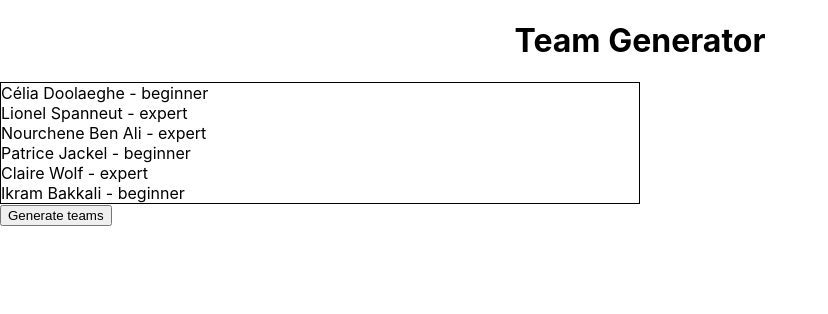
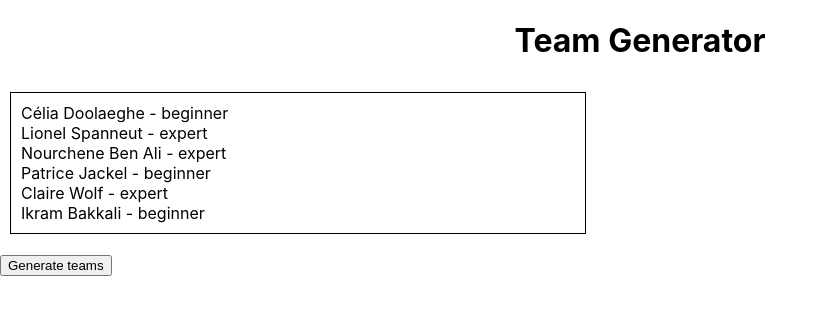
Before and after one commit to CeliaDoolaeghe/team-generator, a React (Create React App) app: page / in a window 1280 px wide. Shown: the top 314 px of the page, without its empty margins (0-828 px from the left). Built offline with nearby package versions, Linux system fonts and the light colour scheme.

Commit message:
display teams better

```diff
--- a/src/App.js
+++ b/src/App.js
@@ -21,15 +21,17 @@ class App extends Component {
         <h1>Team Generator</h1>
         <div className="column">
           <SportsmenList sportsmen={sportsmen}/>
+        </div>
+        <div className="column">
+          {this.state.teams.team1 && <SportsmenList sportsmen={this.state.teams.team1}/>}
+          {this.state.teams.team2 && <SportsmenList sportsmen={this.state.teams.team2}/>}
+        </div>
+        <div>
           <button onClick={() => {
             this.setState({ teams: generateTeams(sportsmen) });
           }}>
             Generate teams
           </button>
-        </div>
-        <div className="column">
-          {this.state.teams.team1 && <SportsmenList sportsmen={this.state.teams.team1}/>}
-          {this.state.teams.team2 && <SportsmenList sportsmen={this.state.teams.team2}/>}
         </div>
       </div>
     );
--- a/src/stylesheets/team-generator.css
+++ b/src/stylesheets/team-generator.css
@@ -4,9 +4,12 @@ h1 {
 
 .column {
     display: inline-block;
-    width: 50%;
+    width: 45%;
+    padding: 10px;
 }
 
 .team {
     border: 1px solid;
+    padding: 10px;
+    margin-bottom: 10px;
 }
```
